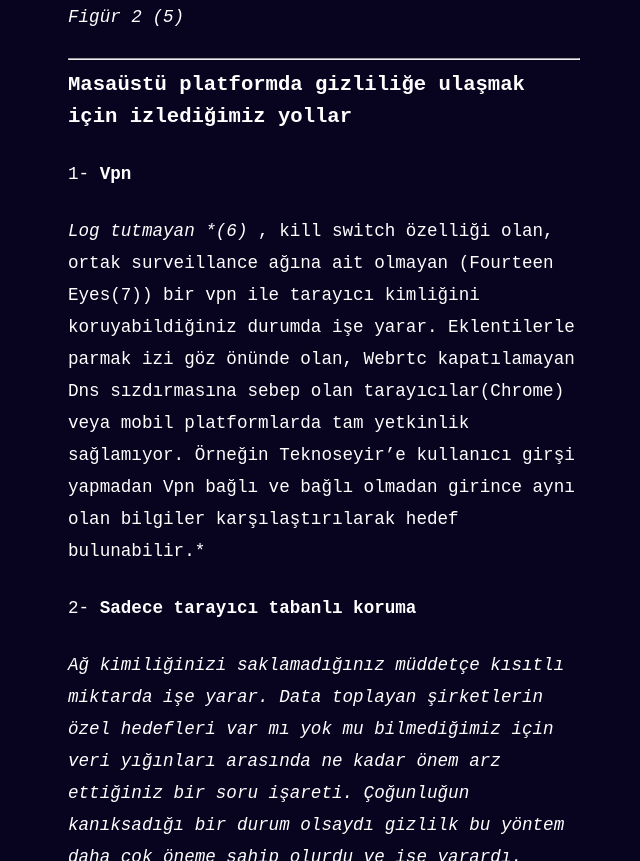
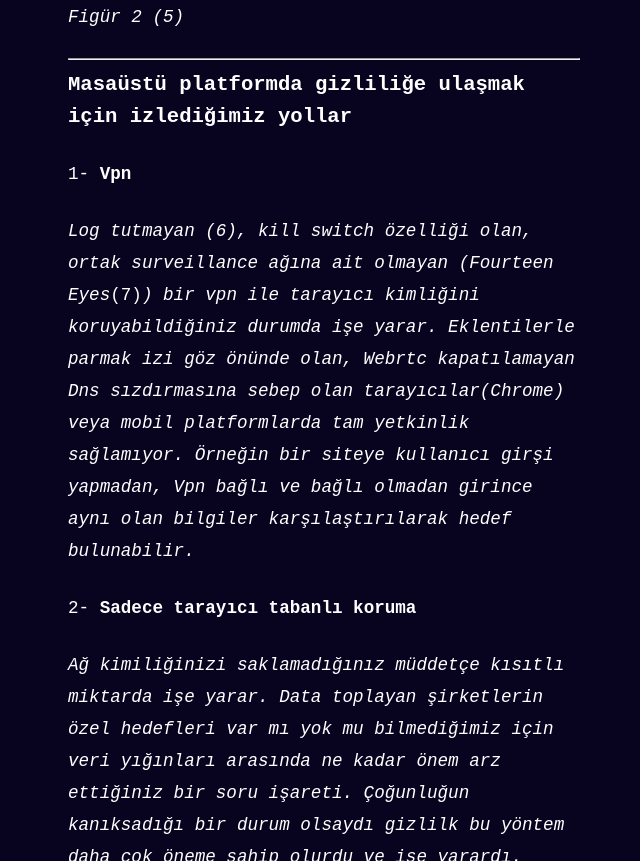
Before and after one commit to fatihmeh/fatihmeh.github.io, a Jekyll site: the page built from _posts/2019-07-03-zeki-muren.md, in a window 1280 px wide and 900 px high, scrolled down 2549 px, cut to the strip 39-900 px from the top of the window. Shown: the whole strip, without its empty margins (316-956 px from the left). Built offline with Jekyll 4.4.1, drawn with Linux system fonts in a browser that asks for light colours.

Commit message:
Update 2019-07-03-zeki-muren.md

```diff
--- a/_posts/2019-07-03-zeki-muren.md
+++ b/_posts/2019-07-03-zeki-muren.md
@@ -52,7 +52,7 @@ Yazdığım her şey kendi fikirlerim çerçevesindedir. Eksik veya yanlış bil
 
 1- **Vpn**
 
-*Log tutmayan *(6)* , kill switch özelliği olan, ortak surveillance ağına ait olmayan (Fourteen Eyes(7)) bir vpn ile tarayıcı kimliğini koruyabildiğiniz durumda işe yarar. Eklentilerle parmak izi göz önünde olan, Webrtc kapatılamayan Dns sızdırmasına sebep olan tarayıcılar(Chrome) veya mobil platformlarda tam yetkinlik sağlamıyor. Örneğin Teknoseyir'e kullanıcı girşi yapmadan Vpn bağlı ve bağlı olmadan girince aynı olan bilgiler karşılaştırılarak hedef bulunabilir.*
+*Log tutmayan (6), kill switch özelliği olan, ortak surveillance ağına ait olmayan (Fourteen Eyes*(7)*) bir vpn ile tarayıcı kimliğini koruyabildiğiniz durumda işe yarar. Eklentilerle parmak izi göz önünde olan, Webrtc kapatılamayan Dns sızdırmasına sebep olan tarayıcılar(Chrome) veya mobil platformlarda tam yetkinlik sağlamıyor. Örneğin bir siteye kullanıcı girşi yapmadan, Vpn bağlı ve bağlı olmadan girince aynı olan bilgiler karşılaştırılarak hedef bulunabilir.*
 
 
 2- **Sadece tarayıcı tabanlı koruma**
```
